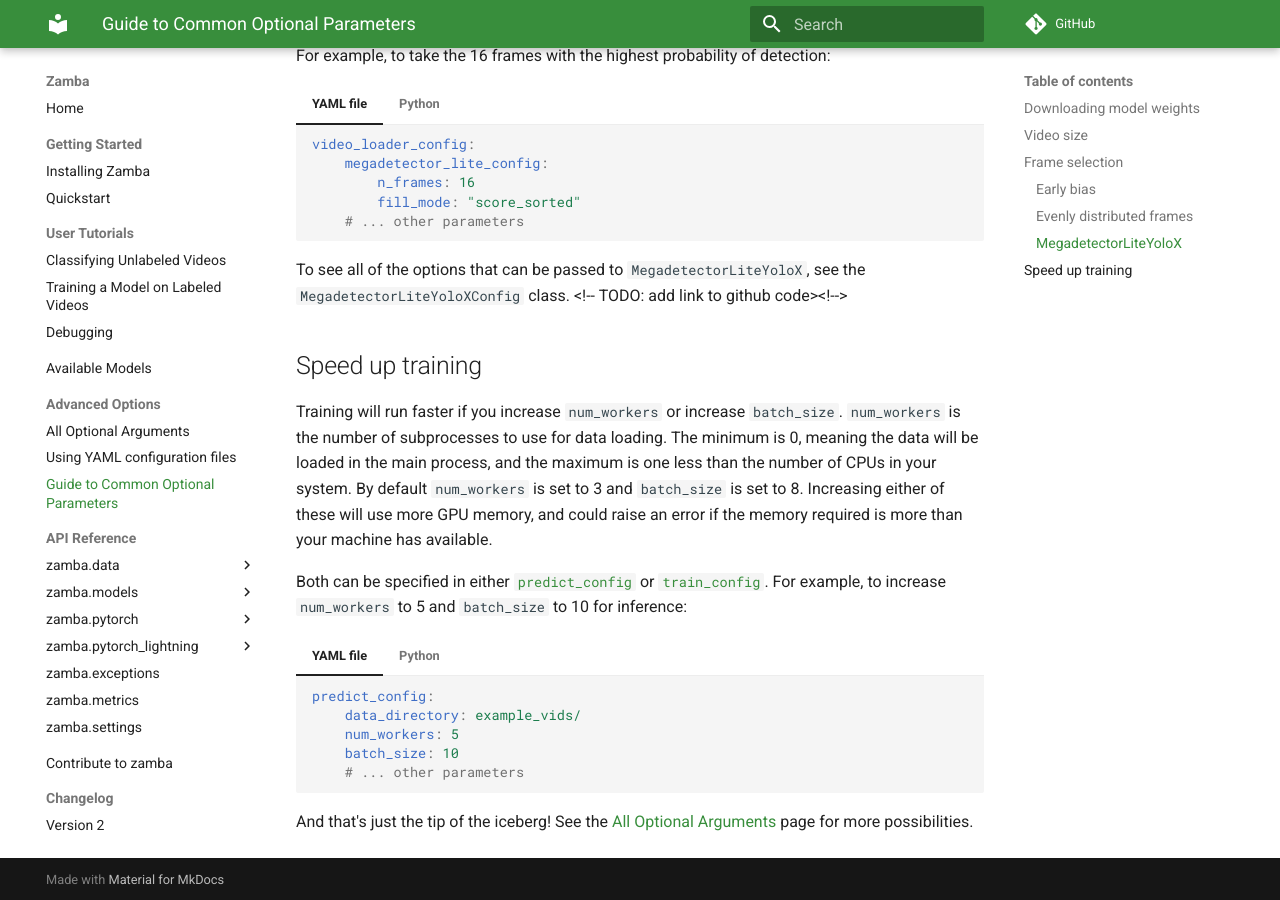
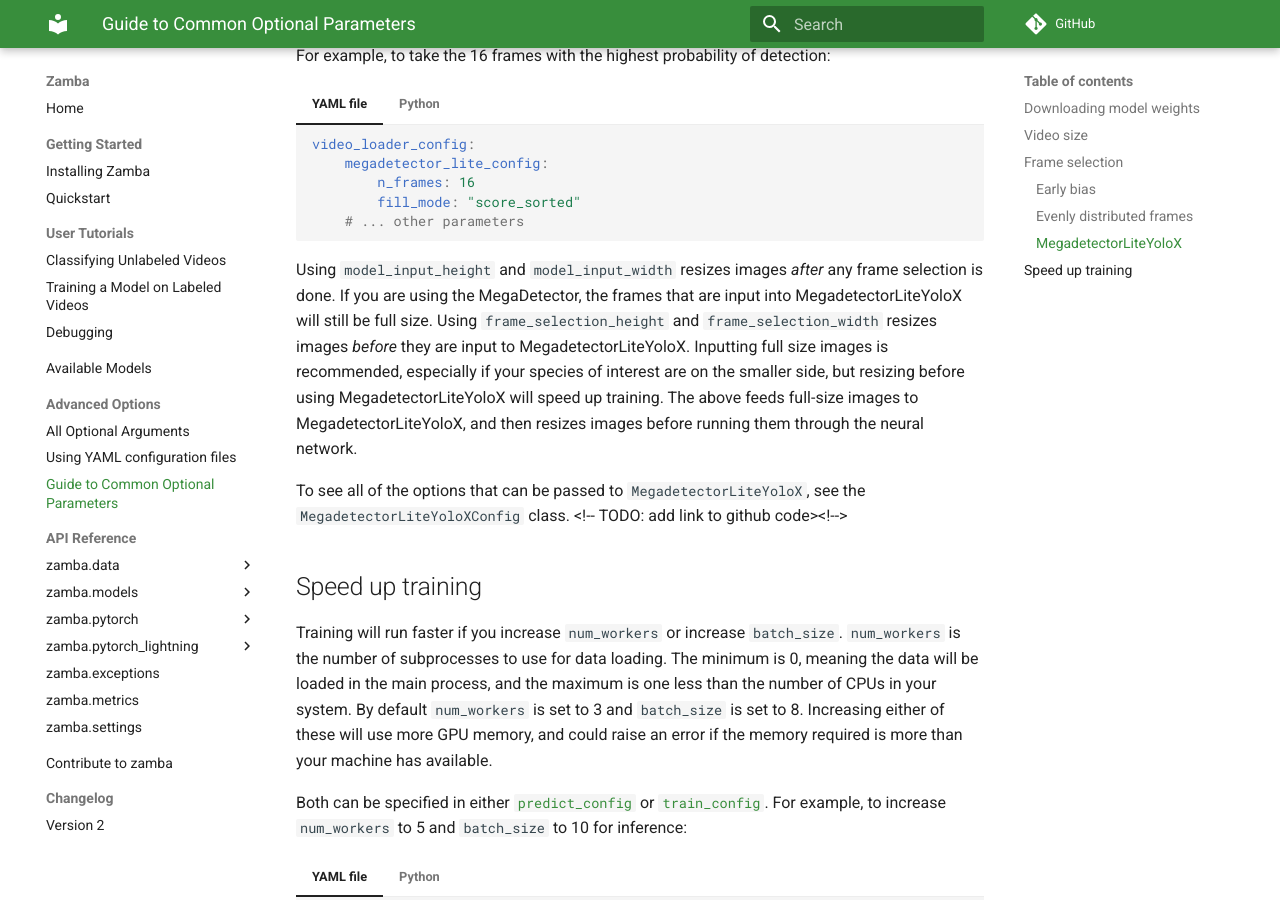
Before and after one commit to drivendataorg/zamba, an MkDocs documentation site: the page built from docs/docs/extra-options.md, in a window 1280 px wide and 900 px high, scrolled down 2444 px. Built offline with MkDocs 1.6.1 and Material for MkDocs 9.7.7, drawn with Linux system fonts in a browser that asks for light colours; comment, search, counter and statistics services are not loaded; the version menu is left out.

Commit message:
add frame_selection_width v model_input_width

````diff
--- a/docs/docs/extra-options.md
+++ b/docs/docs/extra-options.md
@@ -142,6 +142,8 @@ For example, to take the 16 frames with the highest probability of detection:
     train_model(video_loader_config=video_loader_config, train_config=train_config)
     ```
 
+Using `model_input_height` and `model_input_width` resizes images *after* any frame selection is done. If you are using the MegaDetector, the frames that are input into MegadetectorLiteYoloX will still be full size. Using `frame_selection_height` and `frame_selection_width` resizes images *before* they are input to MegadetectorLiteYoloX. Inputting full size images is recommended, especially if your species of interest are on the smaller side, but resizing before using MegadetectorLiteYoloX will speed up training. The above feeds full-size images to MegadetectorLiteYoloX, and then resizes images before running them through the neural network.
+
 To see all of the options that can be passed to `MegadetectorLiteYoloX`, see the `MegadetectorLiteYoloXConfig` class. <!-- TODO: add link to github code><!-->
 
 ## Speed up training
````
